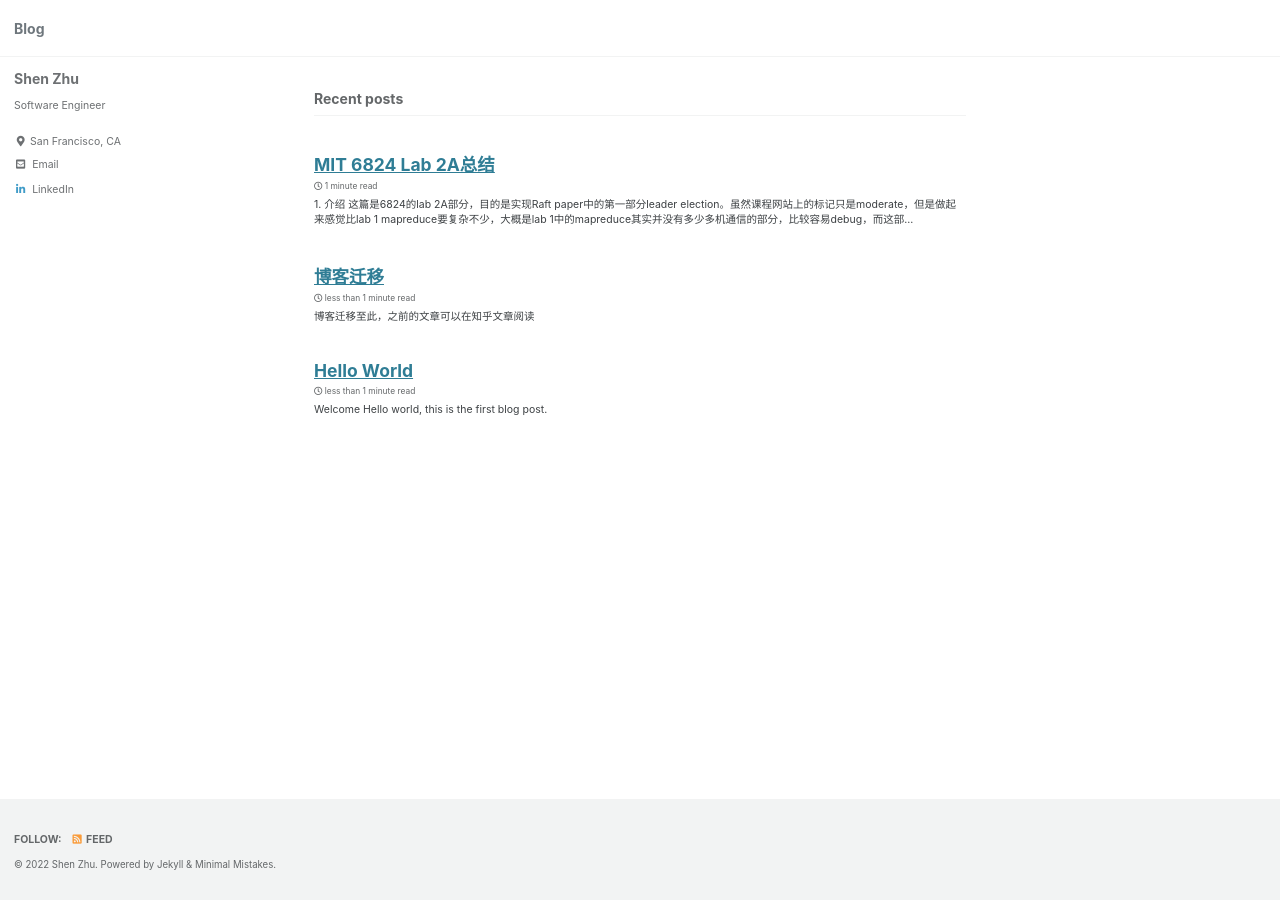
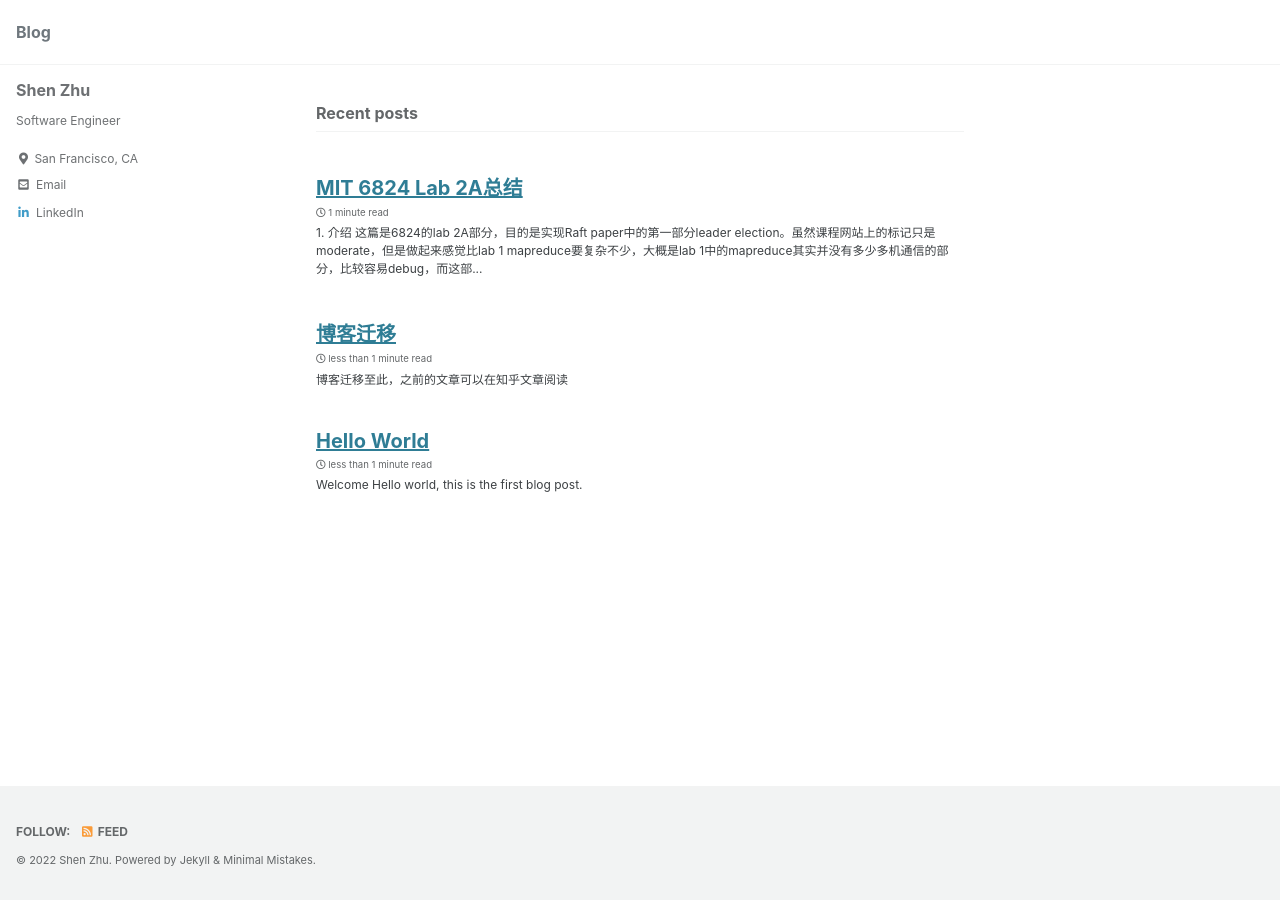
Before and after one commit to shenzhu/shenzhu.github.io, a Jekyll site: the page built from index.html, in a window 1280 px wide. Built offline with Jekyll 4.4.1, drawn with Linux system fonts in a browser that asks for light colours; cached includes are drawn as plain includes; the list of posts is cut into pages by our own code.

Commit message:
back to 16

```diff
--- a/assets/css/main.scss
+++ b/assets/css/main.scss
@@ -8,5 +8,5 @@
 @import "minimal-mistakes"; // main partials
 
 html {
-    font-size: 14px; // change to whatever
+    font-size: 16px; // change to whatever
 }
```
